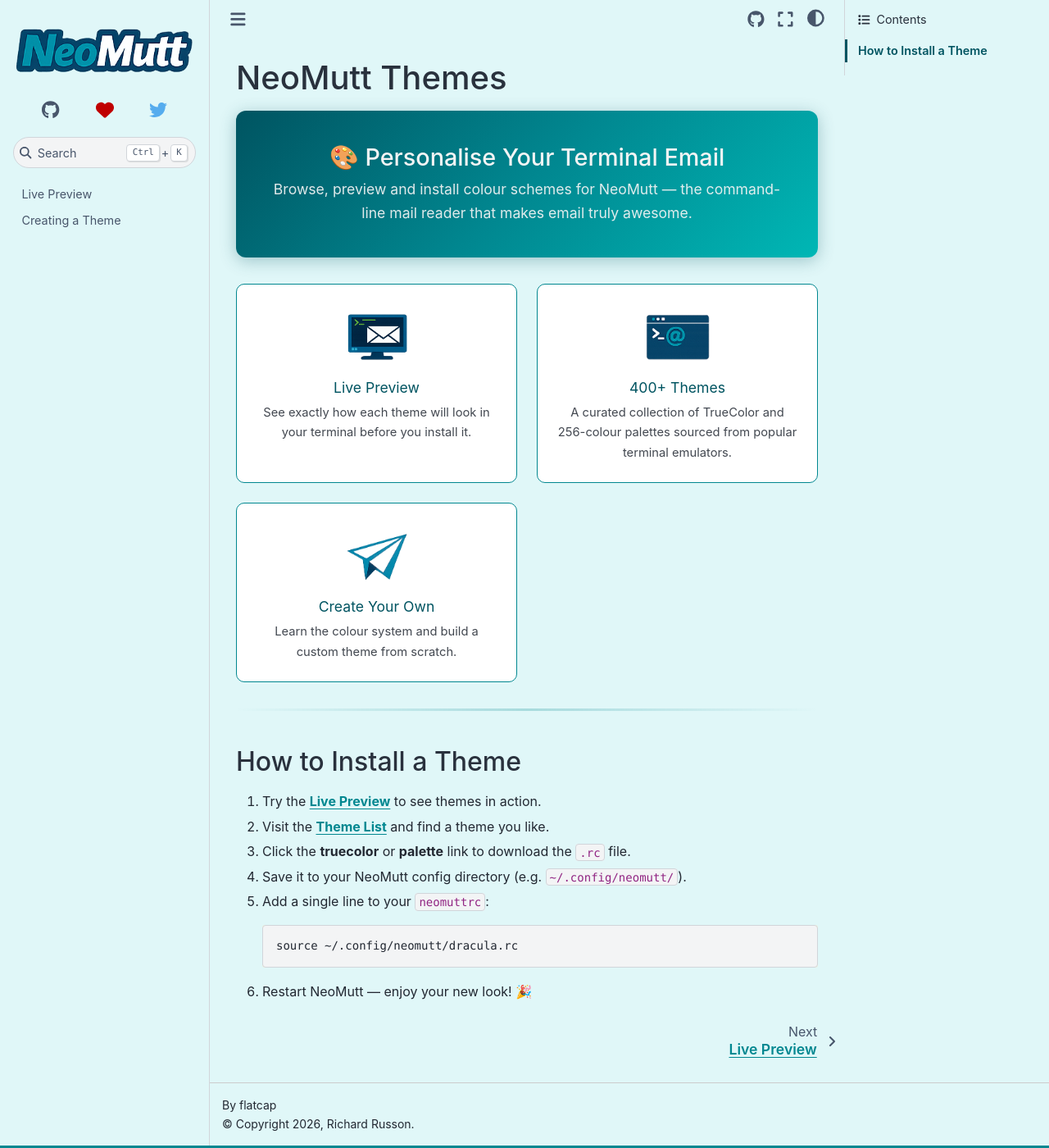
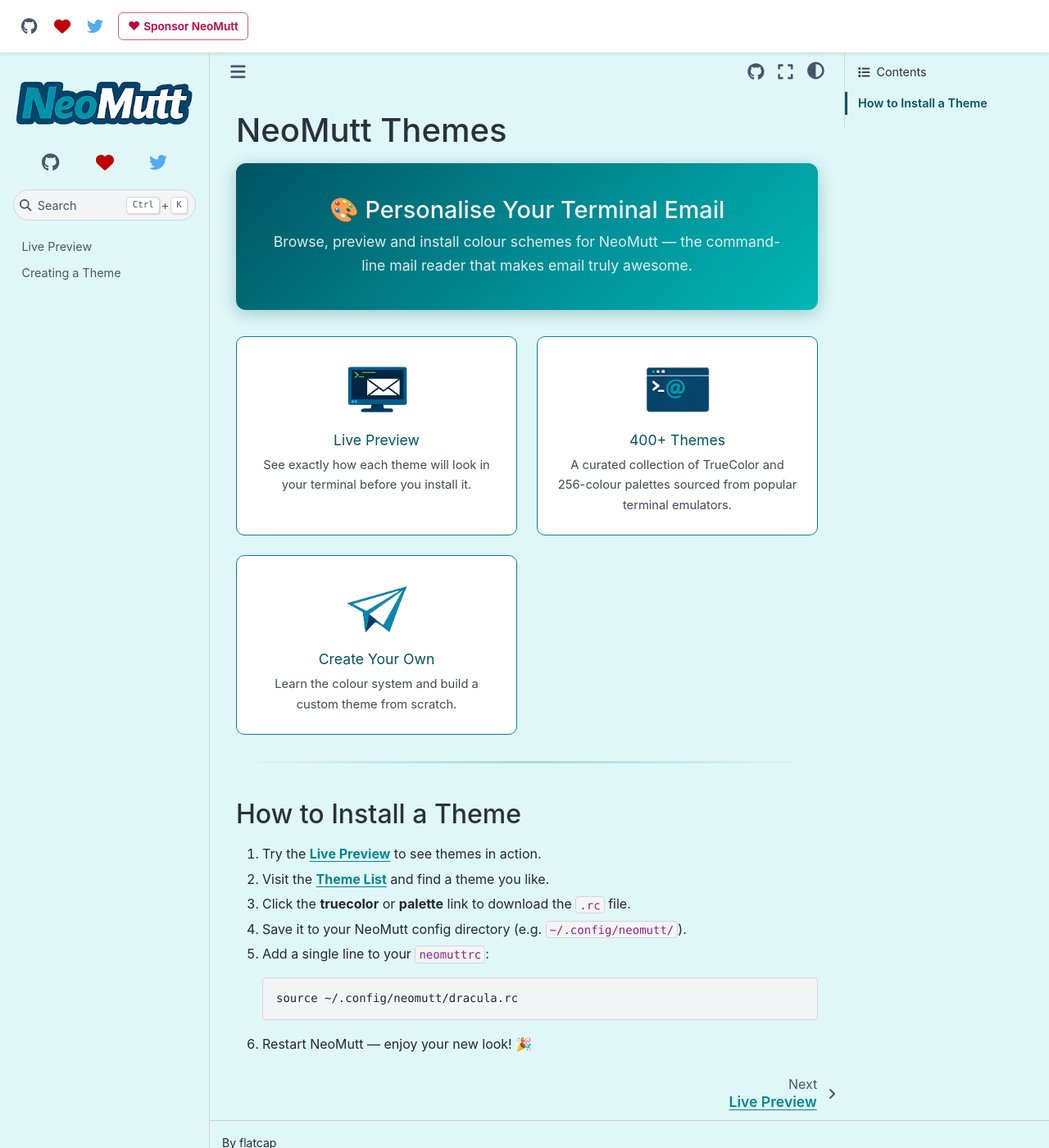
Before and after one commit to neomutt/themes, a Sphinx documentation site: the page built from docs/index.md, in a window 1280 px wide and 1400 px high. Shown: the whole window at 82% size. Built offline with Sphinx 7.4.7 and the Sphinx Book theme 1.1.4, drawn with Linux system fonts in a browser that asks for light colours; pages that are not in the unit, such as notebooks, are missing from menus.

Commit message:
Add Sponsor NeoMutt link to the header navbar
- Create _templates/sponsor.html with a heart icon and link to
  github.com/sponsors/flatcap
- Add it to navbar_end alongside the existing icon links
- Style with pink border/text, hover fill, and dark mode variants

Co-authored-by: Amp <amp@ampcode.com>

```diff
--- a/docs/_static/custom.css
+++ b/docs/_static/custom.css
@@ -339,3 +339,51 @@
 svg.fa-heart {
    color: #c00000;
 }
+
+/* ── Sponsor link in navbar ─────────────────────────────────── */
+.sponsor-link {
+  display: inline-flex;
+  align-items: center;
+  gap: 0.3em;
+  padding: 0.3em 0.8em;
+  border: 1px solid #d0636f;
+  border-radius: 6px;
+  font-size: 0.85rem;
+  font-weight: 600;
+  color: #c00040;
+  text-decoration: none;
+  transition: background 0.2s, color 0.2s;
+  white-space: nowrap;
+}
+
+.sponsor-link:hover {
+  background: #c00040;
+  color: #fff;
+}
+
+.sponsor-heart {
+  color: #c00040;
+  font-size: 1.1em;
+}
+
+.sponsor-link:hover .sponsor-heart {
+  color: #fff;
+}
+
+html[data-theme=dark] .sponsor-link {
+  border-color: #e06070;
+  color: #f0a0a8;
+}
+
+html[data-theme=dark] .sponsor-heart {
+  color: #f0a0a8;
+}
+
+html[data-theme=dark] .sponsor-link:hover {
+  background: #d04060;
+  color: #fff;
+}
+
+html[data-theme=dark] .sponsor-link:hover .sponsor-heart {
+  color: #fff;
+}
--- /dev/null
+++ b/docs/_templates/sponsor.html
@@ -0,0 +1,3 @@
+<a class="sponsor-link" href="https://github.com/sponsors/flatcap" target="_blank" rel="noopener">
+  <span class="sponsor-heart">♥</span> Sponsor NeoMutt
+</a>
--- a/docs/conf.py
+++ b/docs/conf.py
@@ -40,6 +40,7 @@
     "repository_url": "https://github.com/neomutt/themes",
     "use_repository_button": True,
     "use_sidenotes": True,
+    "navbar_end": ["navbar-icon-links", "sponsor.html"],
     "icon_links": [
         {
             "name": "GitHub",
```
